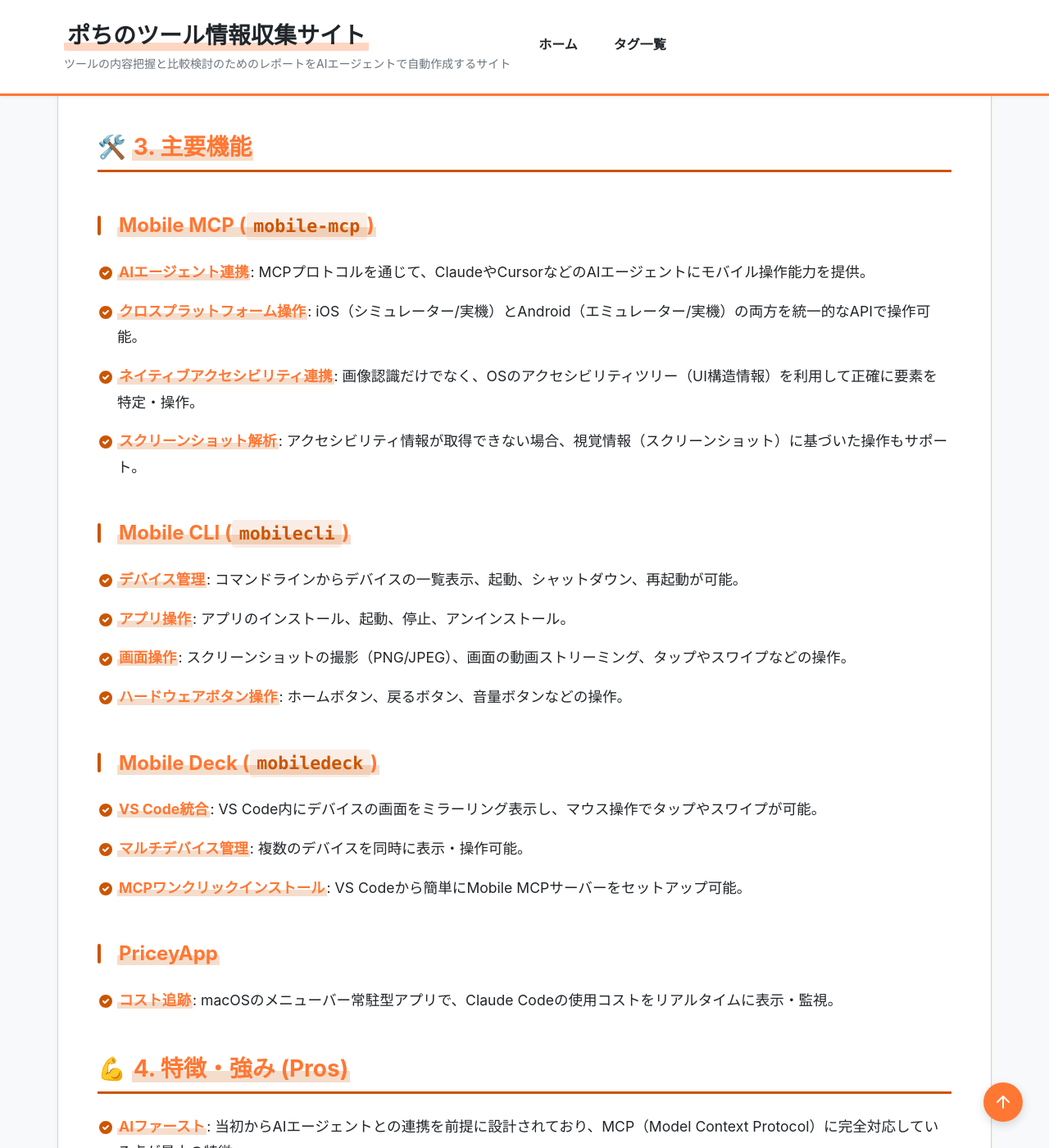
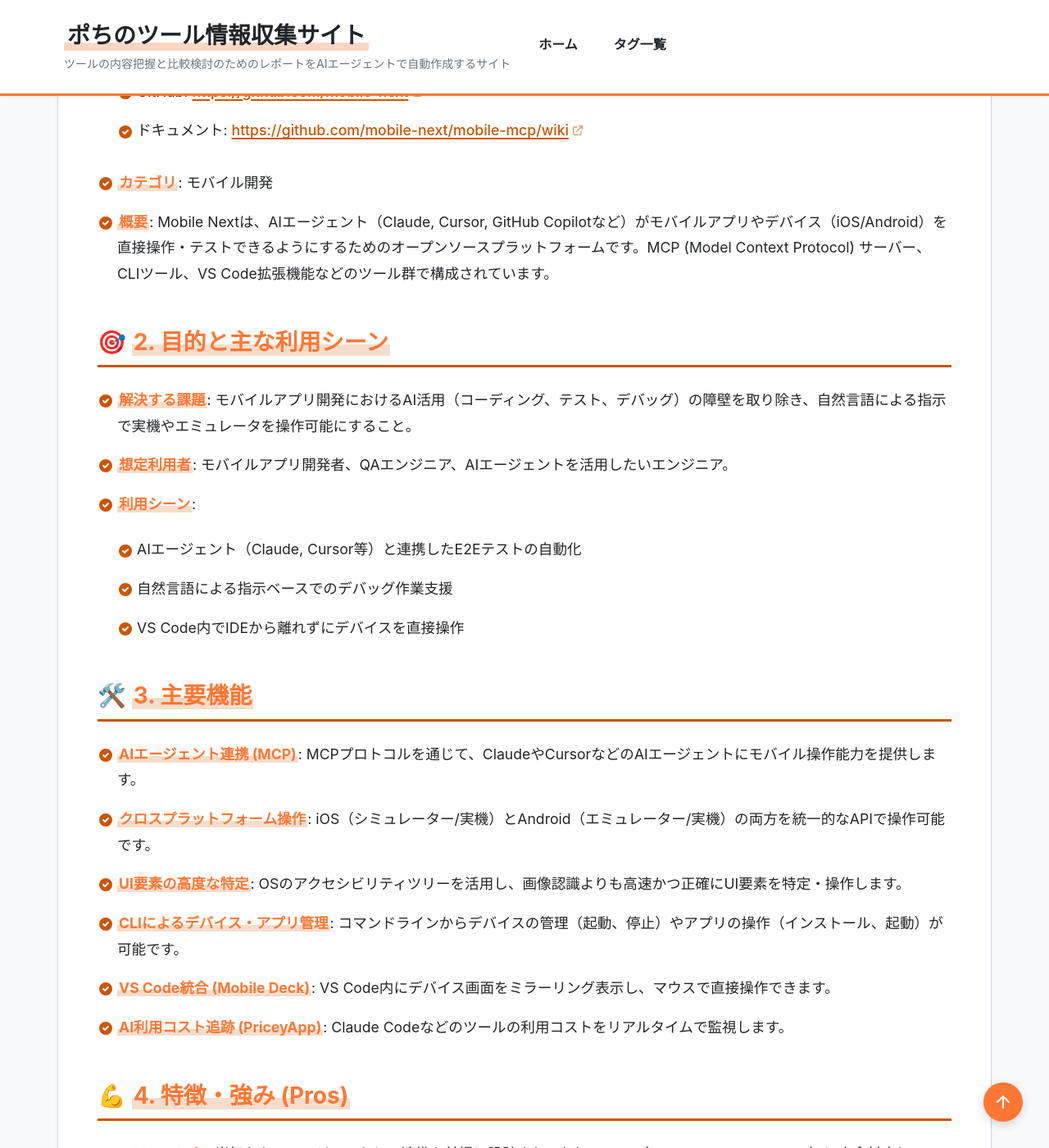
Before and after one commit to aegisfleet/tool-survey-report, a Jekyll site: the page built from _reports/mobile-next.md, in a window 1280 px wide and 1400 px high, scrolled down 3420 px. Shown: the whole window at 82% size. Built offline with Jekyll 4.4.1, drawn with Linux system fonts in a browser that asks for light colours; some of the changed text lies outside the part shown.

Commit message:
feat(reports): Mobile Nextレポートの更新と関連リンクの整理 (#459)
AGENTS.mdの指示に基づき、Mobile Next(_reports/mobile-next.md)の調査レポートを更新しました。

主な変更点:
- レポートのフロントマターと本文を最新のテンプレート形式に準拠させました。
- `last_updated` を `2026-01-15` に更新し、最新のリリース情報を反映させました。
- 料金プランと比較セクションを表形式に修正しました。
- アクセス不能な公式サイトのリンクをGitHubリポジトリに変更しました。
- 関連レポート(Claude, Cursor, GitHub Copilot, Appium, Android Studio)に双方向リンクを追加し、整合性を確保しました。

Co-authored-by: google-labs-jules[bot] <161369871+google-labs-jules[bot]@users.noreply.github.com>

```diff
--- a/_reports/mobile-next.md
+++ b/_reports/mobile-next.md
@@ -1,14 +1,12 @@
 ---
 title: "Mobile Next 調査レポート"
 tool_name: "Mobile Next"
+tool_reading: "モバイルネクスト"
 category: "モバイル開発"
 developer: "Mobile Next"
-official_site: "https://mobilenexthq.com/"
-links:
-  github: "https://github.com/mobile-next"
-  documentation: "https://github.com/mobile-next/mobile-mcp/wiki"
+official_site: "https://github.com/mobile-next"
 date: "2026-01-04"
-last_updated: "2026-01-04"
+last_updated: "2026-01-15"
 tags:
   - "モバイル開発"
   - "AI"
@@ -17,6 +15,32 @@ tags:
   - "オープンソース"
   - "MCP"
 description: "AIエージェントによるモバイルアプリ操作やテスト自動化を実現する、MCPサーバーやCLI、VS Code拡張機能を含むモバイル開発プラットフォーム"
+quick_summary:
+  has_free_plan: true
+  is_oss: true
+  starting_price: "無料"
+  target_users:
+    - "モバイル開発者"
+    - "QAエンジニア"
+  latest_highlight: "2026年1月にCLIツールがアップデート"
+  update_frequency: "中"
+evaluation:
+  score: 75
+  base_score: 70
+  plus_points:
+    - point: 8
+      reason: "AIエージェント連携を前提とした先進的な設計とオープンソースである点"
+    - point: 5
+      reason: "VS Code統合やCLIにより開発者のコンテキストスイッチを削減できる点"
+  minus_points:
+    - point: -5
+      reason: "公式サイトがアクセス不能であり、プロジェクトの持続性に懸念がある点"
+    - point: -3
+      reason: "発展途上のプロジェクトであり、iOS実機設定など学習コストを要する点"
+  summary: "AIエージェント連携という先進的な機能を持つが、プロジェクトの現状や学習コストには注意が必要"
+links:
+  github: "https://github.com/mobile-next"
+  documentation: "https://github.com/mobile-next/mobile-mcp/wiki"
 relationships:
   related_tools:
     - "Claude"
@@ -31,45 +55,32 @@ relationships:
 ## **1. 基本情報**
 
 * **ツール名**: Mobile Next (Mobile Next Platform)
+* **ツールの読み方**: モバイルネクスト
 * **開発元**: Mobile Next
-* **公式サイト**: [https://mobilenexthq.com/](https://mobilenexthq.com/)
+* **公式サイト**: [https://github.com/mobile-next](https://github.com/mobile-next)
 * **関連リンク**:
   * GitHub: [https://github.com/mobile-next](https://github.com/mobile-next)
   * ドキュメント: [https://github.com/mobile-next/mobile-mcp/wiki](https://github.com/mobile-next/mobile-mcp/wiki)
-* **カテゴリ**: モバイル開発 (AIオートメーション)
+* **カテゴリ**: モバイル開発
 * **概要**: Mobile Nextは、AIエージェント（Claude, Cursor, GitHub Copilotなど）がモバイルアプリやデバイス（iOS/Android）を直接操作・テストできるようにするためのオープンソースプラットフォームです。MCP (Model Context Protocol) サーバー、CLIツール、VS Code拡張機能などのツール群で構成されています。
 
 ## **2. 目的と主な利用シーン**
 
-* **目的**: モバイルアプリ開発におけるAI活用（コーディング、テスト、デバッグ）の障壁を取り除き、自然言語による指示で実機やエミュレータを操作可能にすること。
-* **主な利用者**: モバイルアプリ開発者、QAエンジニア、AIエージェントを活用したいエンジニア。
+* **解決する課題**: モバイルアプリ開発におけるAI活用（コーディング、テスト、デバッグ）の障壁を取り除き、自然言語による指示で実機やエミュレータを操作可能にすること。
+* **想定利用者**: モバイルアプリ開発者、QAエンジニア、AIエージェントを活用したいエンジニア。
 * **利用シーン**:
-  * **AIによるE2Eテスト**: 「ログイン画面でユーザー名とパスワードを入力してログインボタンを押す」といった自然言語の指示でテストを実行。
-  * **デバッグ支援**: エラー発生時のスクリーンショット取得やログ確認をAIエージェント経由で行う。
-  * **VS Code内でのデバイス操作**: IDEから離れずにデバイス画面を確認・操作し、開発効率を向上。
-  * **コスト管理**: Claude CodeなどのAIツールの利用コストをリアルタイムで追跡。
+  * AIエージェント（Claude, Cursor等）と連携したE2Eテストの自動化
+  * 自然言語による指示ベースでのデバッグ作業支援
+  * VS Code内でIDEから離れずにデバイスを直接操作
 
 ## **3. 主要機能**
 
-### **Mobile MCP (`mobile-mcp`)**
-* **AIエージェント連携**: MCPプロトコルを通じて、ClaudeやCursorなどのAIエージェントにモバイル操作能力を提供。
-* **クロスプラットフォーム操作**: iOS（シミュレーター/実機）とAndroid（エミュレーター/実機）の両方を統一的なAPIで操作可能。
-* **ネイティブアクセシビリティ連携**: 画像認識だけでなく、OSのアクセシビリティツリー（UI構造情報）を利用して正確に要素を特定・操作。
-* **スクリーンショット解析**: アクセシビリティ情報が取得できない場合、視覚情報（スクリーンショット）に基づいた操作もサポート。
-
-### **Mobile CLI (`mobilecli`)**
-* **デバイス管理**: コマンドラインからデバイスの一覧表示、起動、シャットダウン、再起動が可能。
-* **アプリ操作**: アプリのインストール、起動、停止、アンインストール。
-* **画面操作**: スクリーンショットの撮影（PNG/JPEG）、画面の動画ストリーミング、タップやスワイプなどの操作。
-* **ハードウェアボタン操作**: ホームボタン、戻るボタン、音量ボタンなどの操作。
-
-### **Mobile Deck (`mobiledeck`)**
-* **VS Code統合**: VS Code内にデバイスの画面をミラーリング表示し、マウス操作でタップやスワイプが可能。
-* **マルチデバイス管理**: 複数のデバイスを同時に表示・操作可能。
-* **MCPワンクリックインストール**: VS Codeから簡単にMobile MCPサーバーをセットアップ可能。
-
-### **PriceyApp**
-* **コスト追跡**: macOSのメニューバー常駐型アプリで、Claude Codeの使用コストをリアルタイムに表示・監視。
+* **AIエージェント連携 (MCP)**: MCPプロトコルを通じて、ClaudeやCursorなどのAIエージェントにモバイル操作能力を提供します。
+* **クロスプラットフォーム操作**: iOS（シミュレーター/実機）とAndroid（エミュレーター/実機）の両方を統一的なAPIで操作可能です。
+* **UI要素の高度な特定**: OSのアクセシビリティツリーを活用し、画像認識よりも高速かつ正確にUI要素を特定・操作します。
+* **CLIによるデバイス・アプリ管理**: コマンドラインからデバイスの管理（起動、停止）やアプリの操作（インストール、起動）が可能です。
+* **VS Code統合 (Mobile Deck)**: VS Code内にデバイス画面をミラーリング表示し、マウスで直接操作できます。
+* **AI利用コスト追跡 (PriceyApp)**: Claude Codeなどのツールの利用コストをリアルタイムで監視します。
 
 ## **4. 特徴・強み (Pros)**
 
@@ -86,11 +97,12 @@ relationships:
 
 ## **6. 料金プラン**
 
-* **オープンソース**: 全てのツール（Mobile MCP, Mobile CLI, Mobile Deck, PriceyApp）は無料で利用可能。
-  * `mobile-mcp`: Apache-2.0 License
-  * `mobilecli`: AGPL-3.0 License
-  * `mobiledeck`: AGPL-3.0 License
-  * `PriceyApp`: Apache-2.0 License
+| プラン名 | 料金 | 主な特徴 |
+|---|---|---|
+| **オープンソース** | 無料 | 全てのツールが無料で利用可能（Apache-2.0 / AGPL-3.0 License）。 |
+
+* **課金体系**: なし
+* **無料トライアル**: なし（常に無料）
 
 ## **7. 導入実績・事例**
 
@@ -138,24 +150,22 @@ relationships:
 
 ## **13. 直近半年のアップデート情報**
 
-* **2026-01-01**: `mobilecli` v0.0.49 リリース。安定性向上とバグ修正。
-* **2025-12-09**: `mobile-mcp` v0.0.38 リリース。MCPプロトコルへの準拠強化と機能追加。
-* **2025-12**: `mobiledeck` v0.0.23 リリース。VS Code拡張機能の機能改善。
+* **2026-01-13**: `mobilecli` v0.0.50 リリース。JSON-RPC経由でのアプリ一覧取得やUI構造ダンプ機能を追加。
+* **2025-12-09**: `mobile-mcp` v0.0.38 リリース。iOSシミュレーターの操作パフォーマンス向上とWebDriverAgentの自動インストール機能を追加。
+* **2025-12-01**: `mobiledeck` v0.0.23 リリース。VS Code拡張機能の機能改善。
 * **ロードマップ**:
   * MobileWright (プラットフォーム非依存の自動化スクリプト) の開発。
   * Mobile Deckへのリモートデバイスファーム接続機能、画面録画機能の実装予定。
 
+(出典: [GitHub Releases](https://github.com/mobile-next))
+
 ## **14. 類似ツールとの比較**
 
-* **Appium**:
-  * **特徴**: モバイルテスト自動化のデファクトスタンダード。
-  * **比較**: Appiumはテストスクリプト作成が主目的だが、Mobile NextはAIエージェントによる「対話的な操作・探索」に最適化されている。MCP対応という点でMobile NextがAI時代に適している。
-* **Maestro**:
-  * **特徴**: YAMLベースのシンプルで高速なモバイルUIテストツール。
-  * **比較**: Maestroはテスト定義が容易だが、AIとの連携（MCP）機能は持たない。Mobile NextはAIに操作させるためのインターフェースを提供する点が異なる。
-* **Android Studio / Xcode**:
-  * **特徴**: 純正の統合開発環境。
-  * **比較**: これらは必須ツールだが、Mobile Nextはこれらを補完し、CLIやVS Code、AIエージェントからの操作を可能にするレイヤーとして機能する。
+| ツール名 | 特徴 | 強み | 弱み | 選択肢となるケース |
+|---|---|---|---|---|
+| **Mobile Next (本ツール)** | AIエージェントによる対話的な操作に特化 | ・MCPプロトコルに完全対応<br>・アクセシビリティツリー活用による高精度な操作 | ・発展途上であり機能が限定的<br>・テストスクリプト管理機能は持たない | AIエージェントを活用した新しい開発・テスト手法を試したい場合。 |
+| **Appium** | モバイルテスト自動化のデファクトスタンダード | ・多言語、多プラットフォーム対応<br>・巨大なエコシステム | ・AI連携機能は標準で持たない<br>・環境構築が複雑 | 既存のテスト資産を活かしつつ、スクリプトベースの厳密なテストを行いたい場合。 |
+| **Maestro** | YAMLベースのシンプルで高速なモバイルUIテストツール | ・テスト定義が非常に容易<br>・高速な実行と安定性 | ・AIとの連携機能は持たない<br>・スクリプト言語による複雑なロジック記述は不向き | シンプルなUIフローのテストを、迅速かつ簡単に自動化したい場合。 |
 
 ## **15. 総評**
 
```
Also changed, not shown: _reports/android-studio.md (+1 -0 lines), _reports/appium.md (+1 -0 lines), _reports/claude.md (+1 -0 lines), _reports/cursor.md (+1 -0 lines), _reports/github-copilot.md (+1 -0 lines).
